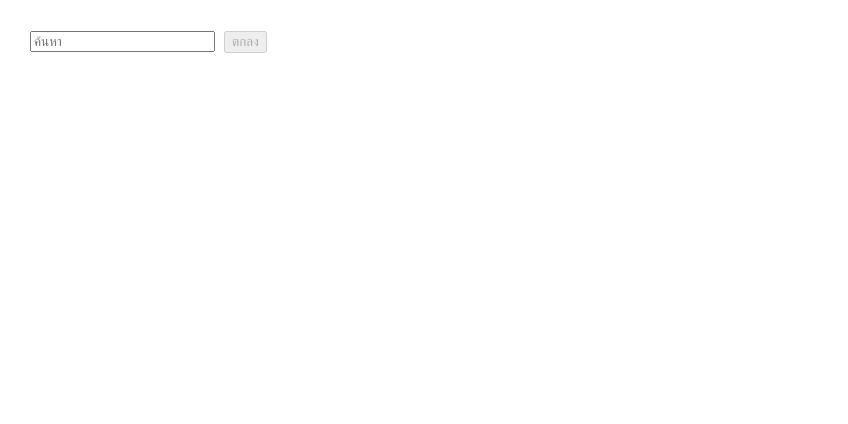
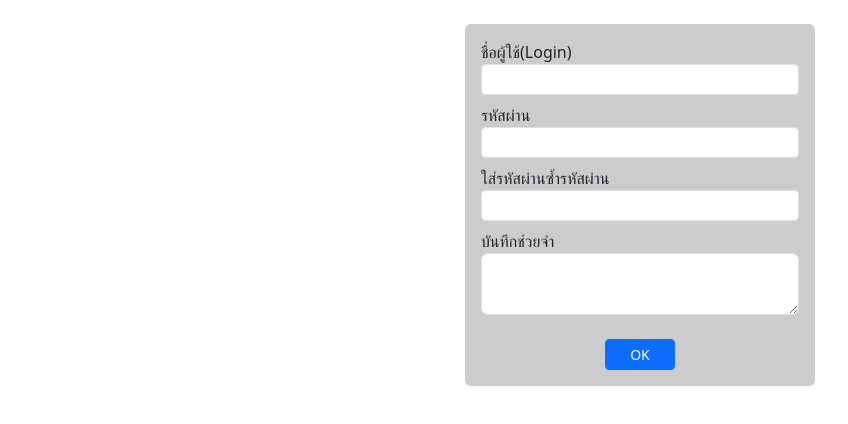
Before and after one commit to vong321654/app1, a React (Create React App) app: page / in a window 1280 px wide. Shown: the top 424 px of the page, without its empty margins (0-848 px from the left). Built offline with nearby package versions, Linux system fonts and the light colour scheme.

Commit message:
formtext

```diff
--- a/src/App.js
+++ b/src/App.js
@@ -1,7 +1,8 @@
 import React from 'react'
 //import Router3 from './router3';
-import FormSearch from './form-search'
+//import FormSearch from './form-search'
+import FormText from './form-text'
 
 export default function App(){
-  return <FormSearch />
+  return <FormText/>
 }
--- /dev/null
+++ b/src/form-text.js
@@ -0,0 +1,78 @@
+import React from "react";
+export default function FormText() {
+  const textPswd = React.useRef();
+  const textPswd2 = React.useRef();
+
+  const onBlurPassword = () => {
+    let pswd = textPswd.current.value;
+    if (pswd !== '' && !pswd.match(/^[0-9a-zA-Z]+$/)) {
+      textPswd.current.value = ''
+      alert("ต้องเป็น 0-9 หรือ a-z หรือ A-Z เท่านั้น");
+    }
+  }
+
+  const onBlurPassword2 = () => {
+    if (textPswd2.current.value !== textPswd.current.value) {
+      textPswd2.current.value = "";
+      alert("รหัสผ่านไม่ตรงกัน");
+    }
+  }
+  return (
+    <div
+      className="mt-4 mx-auto p-3 rounded"
+      style={{ width: "350px", background: "#ccc" }}
+    >
+      <form>
+        <div className="form-group mb-2">
+          <label htmlFor="login">ชื่อผู้ใช้(Login)</label>
+          <input
+            type="name"
+            id="login"
+            name="login"
+            maxLength="20"
+            className="form-control form-control-sm"
+          />
+        </div>
+        <div className="form-group mb-2">
+          <label htmlFor="pswd">รหัสผ่าน</label>
+          <input
+            type="password"
+            id="pswd"
+            name="pswd"
+            maxLength="10"
+            className="form-control
+             form-control-sm"
+            ref={textPswd}
+            onBlur={onBlurPassword}
+          />
+        </div>
+        <div className="form-group mb-2">
+          <label htmlFor="pswd2">ใส่รหัสผ่านซ้ำรหัสผ่าน</label>
+          <input
+            type="password2"
+            id="pswd2"
+            name="pswd2"
+            maxLength="10"
+            className="form-control
+             form-control-sm"
+            ref={textPswd2}
+            onBlur={onBlurPassword2}
+          />
+        </div>
+        <div className="form-group mb-4">
+          <label htmlFor="memo">บันทึกช่วยจำ</label>
+          <textarea
+            id="memo"
+            name="memo"
+            rows="2"
+            maxLength="200"
+            className="form-control"
+          ></textarea>
+        </div>
+        <div className="text-center ">
+          <button className="btn btn-primary btn-sm px-4">OK</button>
+        </div>
+      </form>
+    </div>
+  );
+}
--- a/src/index.js
+++ b/src/index.js
@@ -3,6 +3,9 @@ import ReactDOM from 'react-dom/client';
 import './index.css';
 import App from './App';
 import reportWebVitals from './reportWebVitals';
+
+import 'bootstrap/dist/css/bootstrap.min.css';
+import 'bootstrap/dist/js/bootstrap.bundle.min.js';
 
 const root = ReactDOM.createRoot(document.getElementById('root'));
 root.render(
```
